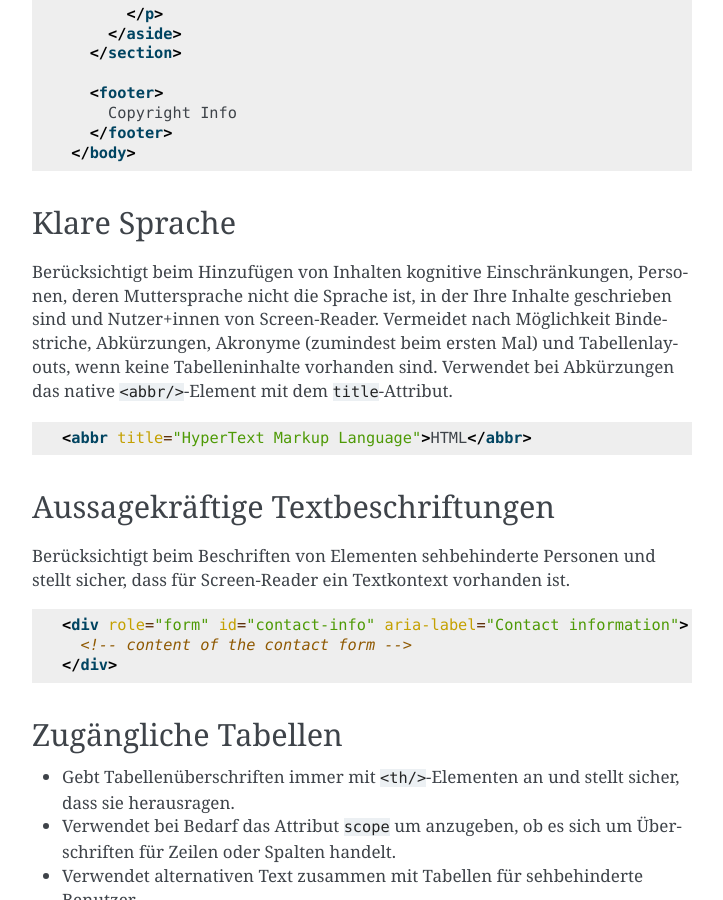
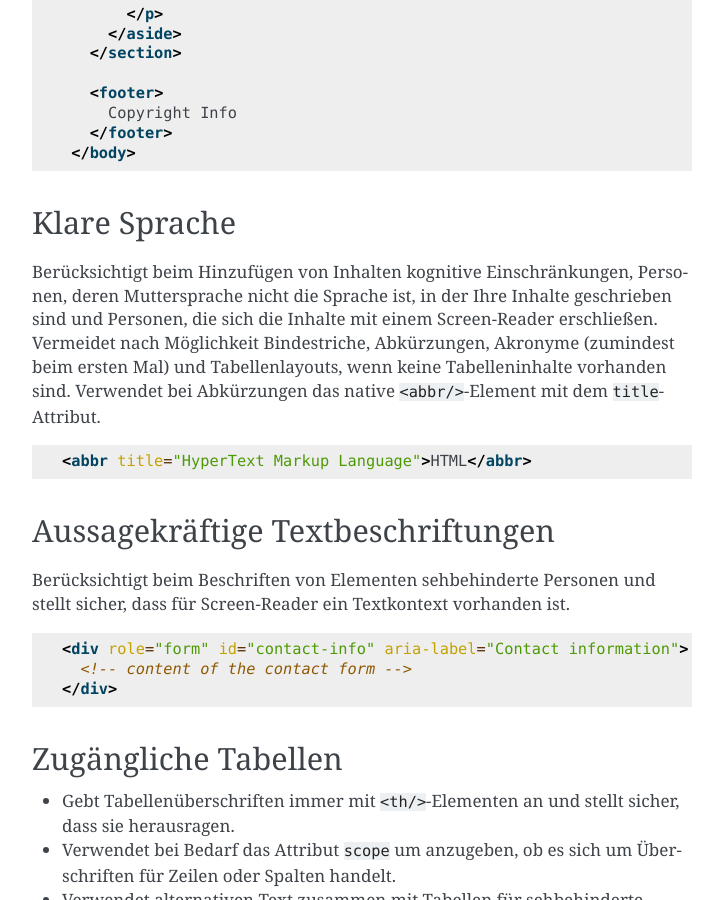
Before and after one commit to cusyio/cusy-design-system, a Sphinx documentation site: the page built from docs/accessibility/developers.rst, in a window 1280 px wide and 900 px high, scrolled down 1432 px. Shown: the whole window, without its empty margins (388-1111 px from the left). Built offline with Sphinx 7.4.7, drawn with Linux system fonts in a browser that asks for light colours.

Commit message:
Switch to gender-neutral language

```diff
--- a/docs/accessibility/developers.rst
+++ b/docs/accessibility/developers.rst
@@ -80,10 +80,11 @@ Klare Sprache
 
 Berücksichtigt beim Hinzufügen von Inhalten kognitive Einschränkungen,
 Personen, deren Muttersprache nicht die Sprache ist, in der Ihre Inhalte
-geschrieben sind und Nutzer+innen von Screen-Reader. Vermeidet nach
-Möglichkeit Bindestriche, Abkürzungen, Akronyme (zumindest beim ersten
-Mal) und Tabellenlayouts, wenn keine Tabelleninhalte vorhanden sind. Verwendet
-bei Abkürzungen das native ``<abbr/>``-Element mit dem ``title``-Attribut.
+geschrieben sind und Personen, die sich die Inhalte mit einem Screen-Reader
+erschließen. Vermeidet nach Möglichkeit Bindestriche, Abkürzungen, Akronyme
+(zumindest beim ersten Mal) und Tabellenlayouts, wenn keine Tabelleninhalte
+vorhanden sind. Verwendet bei Abkürzungen das native ``<abbr/>``-Element mit dem
+``title``-Attribut.
 
 .. code:: html
 
```
